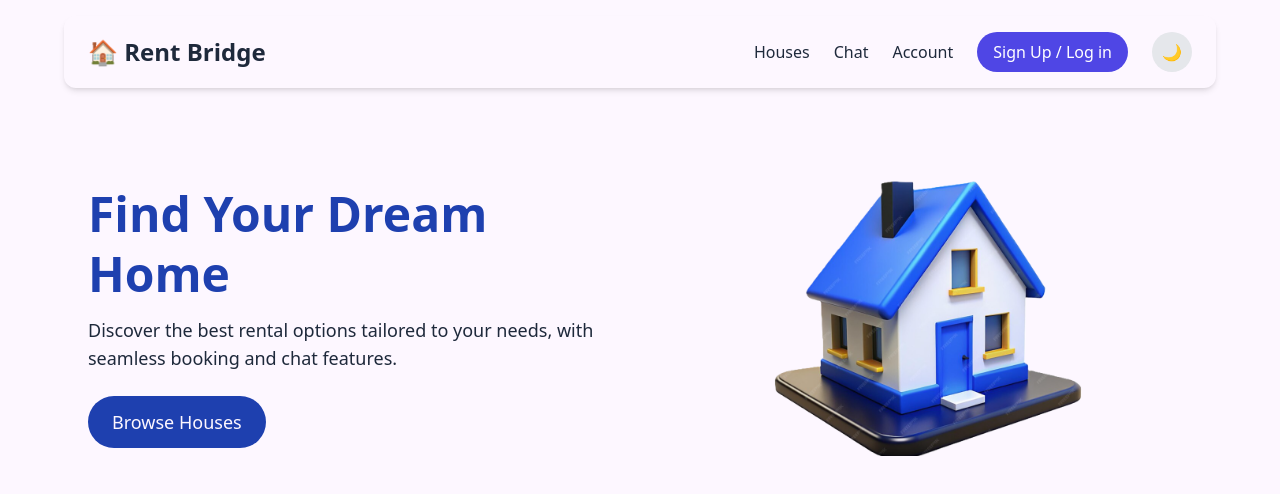
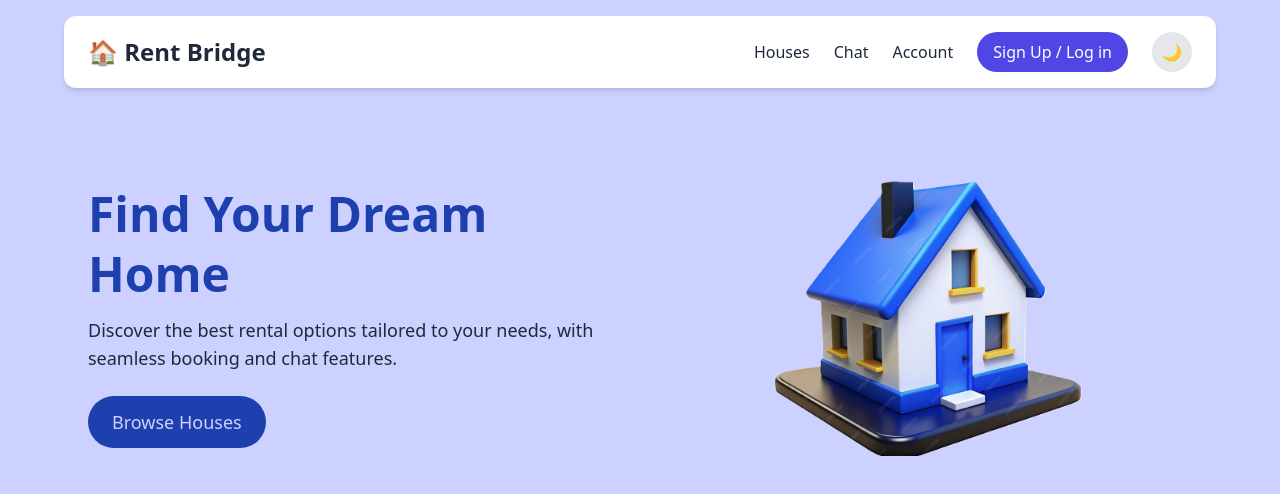
Before and after one commit to BrookGT/revenue-management, a Next.js app: page / in a window 1280 px wide. Shown: the top 494 px of the page. Built offline with nearby package versions, Linux system fonts and the light colour scheme.

Commit message:
edited the color

```diff
--- a/app/layout.tsx
+++ b/app/layout.tsx
@@ -38,7 +38,7 @@ export default function RootLayout({
       <body className={`${inter.variable} ${geistMono.variable} antialiased bg-base-100 text-neutral`}>
 
         {/* Navbar */}
-        <header className="w-full max-w-6xl mx-auto flex justify-between items-center py-4 px-6 bg-nav shadow-md rounded-xl mt-4">
+        <header className="w-full max-w-6xl mx-auto flex justify-between items-center py-4 px-6 bg-white shadow-md rounded-xl mt-4">
           <h1 className="text-2xl font-bold text-[info]">🏠 Rent Bridge</h1>
           <nav className="space-x-6 flex items-center">
             <Link href="/houses" className="text-[info] font-medium hover:underline">Houses</Link>
--- a/tailwind.config.ts
+++ b/tailwind.config.ts
@@ -15,12 +15,12 @@ export default {
                     secondary: "#4F46E5", // Purple
                     accent: "#FACC15", // Yellow
                     neutral: "#1E293B", // Dark Gray
-                    "base-100": "#FDF7FF", // Light Gray
+                    "base-100": "#CCD1FF", // Light Gray
                     info: "#3B82F6", // Blue
                     success: "#22C55E", // Green
                     warning: "#F59E0B", // Yellow
                     error: "#EF4444", // Red
-                    nav: "#FFFFFF", // White
+
                 },
                 dark: {
                     primary: "#4F46E5",   // Purple
@@ -32,7 +32,6 @@ export default {
                     success: "#22C55E", // Green
                     warning: "#F59E0B", // Yellow
                     error: "#EF4444", // Red
-                    nav: "#808080", // Dark Gray
                 },
             },
         ],
```
